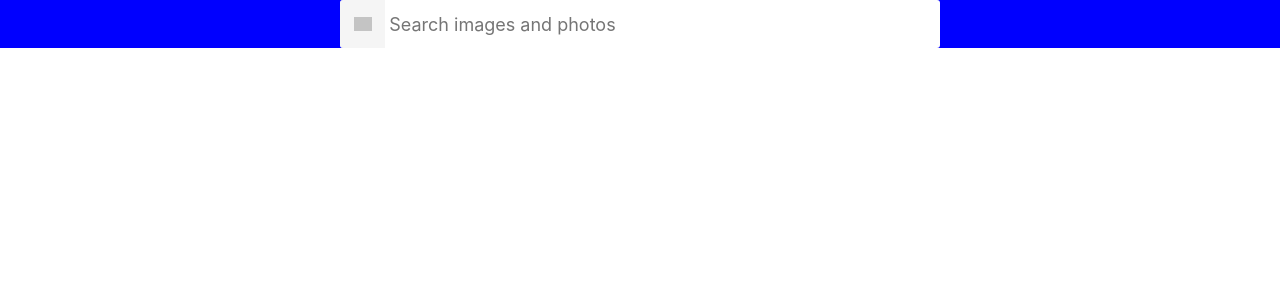
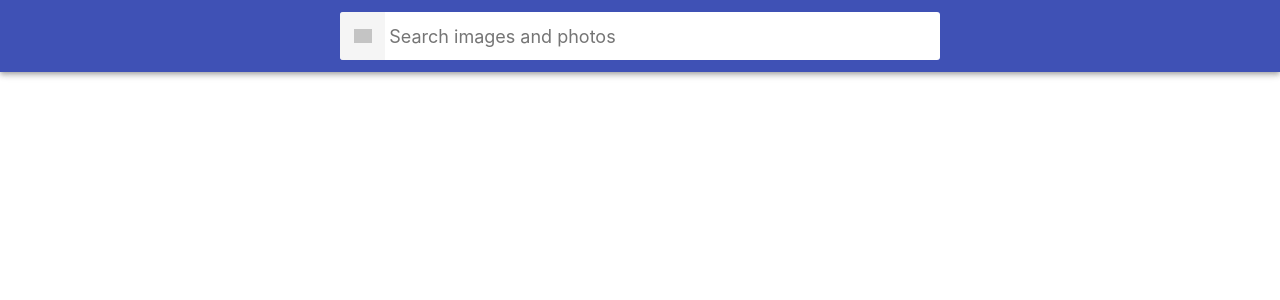
Before and after one commit to Gal4enock/goit-react-hw-03-image-finder, a React (Create React App) app: page / in a window 1280 px wide. Shown: the top 300 px of the page. Built offline with nearby package versions, Linux system fonts and the light colour scheme; grey boxes are pictures that could not be loaded.

Commit message:
добавляет стили

```diff
--- a/package.json
+++ b/package.json
@@ -19,7 +19,9 @@
     "start": "react-scripts start",
     "build": "react-scripts build",
     "test": "react-scripts test",
-    "eject": "react-scripts eject"
+    "eject": "react-scripts eject",
+    "predeploy": "npm run build",
+    "deploy": "gh-pages -d build"
   },
   "eslintConfig": {
     "extends": [
--- a/src/components/Searchbar/Searchbar.module.css
+++ b/src/components/Searchbar/Searchbar.module.css
@@ -1,7 +1,20 @@
 .Searchbar {
+  top: 0;
+  left: 0;
+  position: sticky;
+  z-index: 1100;
   display: flex;
   justify-content: center;
-  background-color: blue;
+  align-items: center;
+  min-height: 64px;
+  padding-right: 24px;
+  padding-left: 24px;
+  padding-top: 12px;
+  padding-bottom: 12px;
+  color: #fff;
+  background-color: #3f51b5;
+  box-shadow: 0px 2px 4px -1px rgba(0, 0, 0, 0.2), 0px 4px 5px 0px rgba(0, 0, 0, 0.14),
+    0px 1px 10px 0px rgba(0, 0, 0, 0.12);
 }
 .SearchForm {
   display: flex;
```
Also changed, not shown: 1 other file (tests, documents, lock files or other folders).
